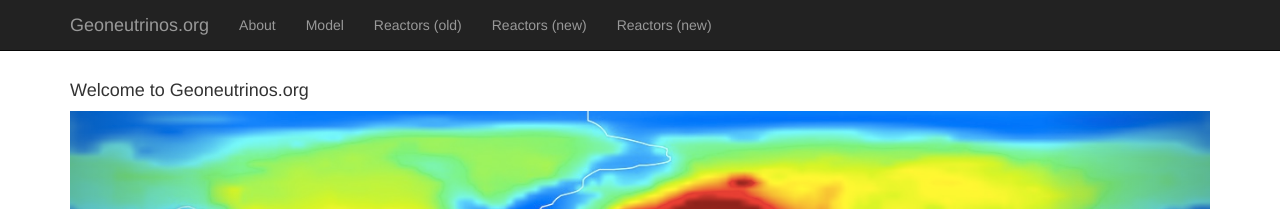
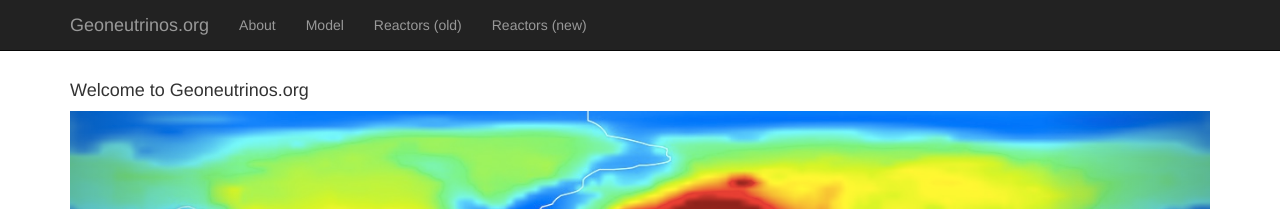
Before and after one commit to geoneutrinos/geoneutrinos.github.io, a Jekyll site: the page built from index.html, in a window 1280 px wide. Shown: the top 209 px of the page. Built offline with Jekyll 4.4.1, drawn with Linux system fonts in a browser that asks for light colours.

Commit message:
Fix duplicate reactors "new" menu item

```diff
--- a/_layouts/default.html
+++ b/_layouts/default.html
@@ -34,9 +34,6 @@
           {% endif %}
           {% endunless %}
         {% endfor %}
-          <li>
-          <a class="page-link" href="{{ '/reactors' | prepend: site.baseurl }}">Reactors (new)</a>
-          </li>
         </ul>
       </div>
       </nav>
```
